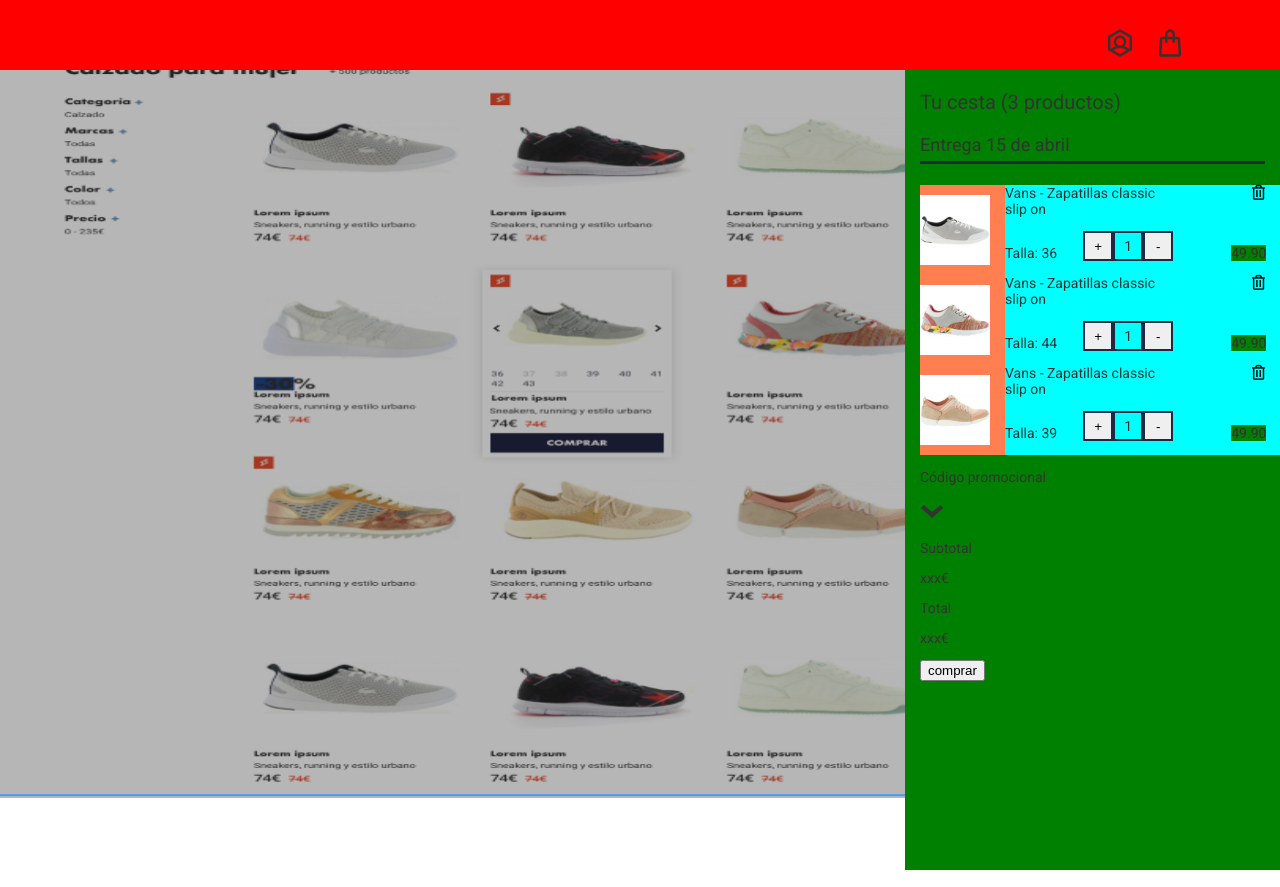
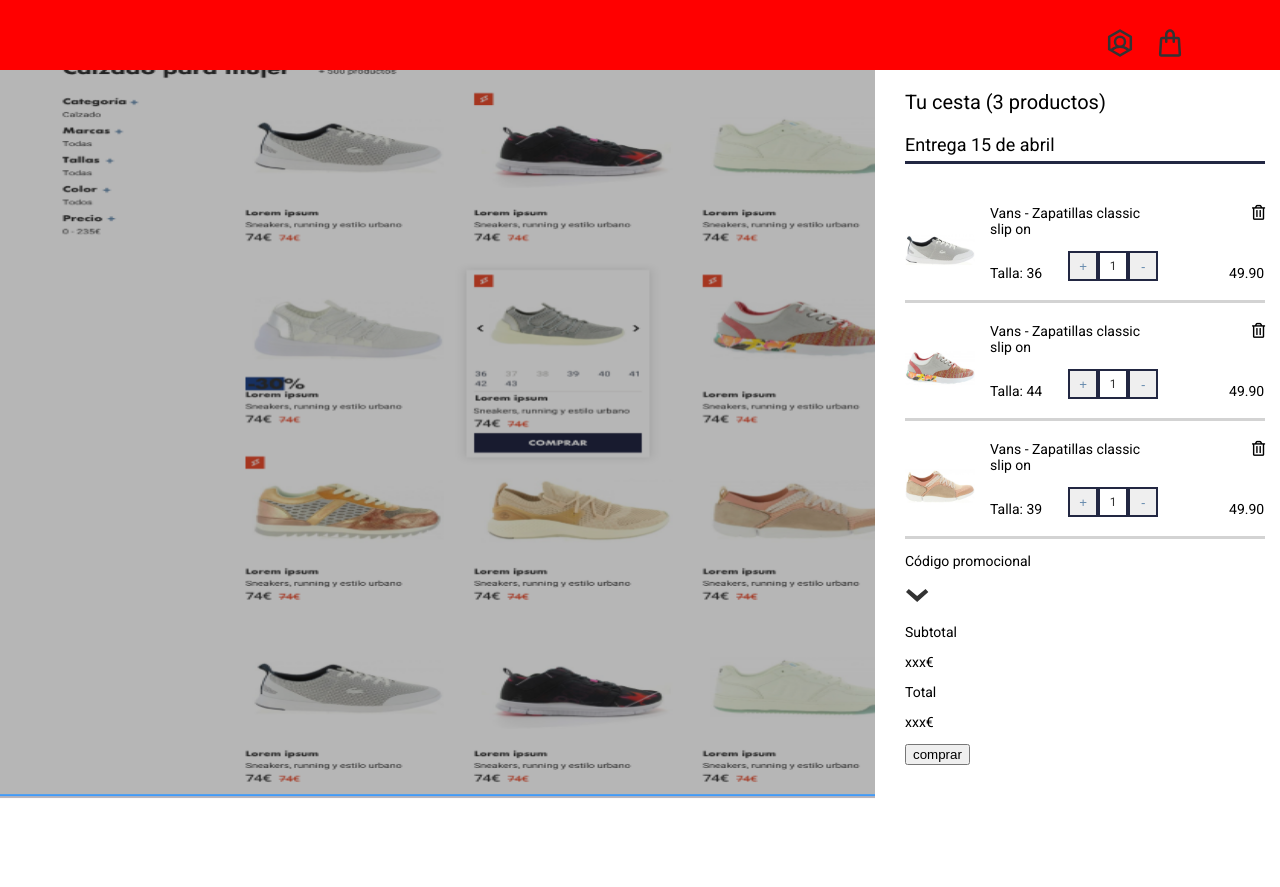
Before and after one commit to natalia-pn/Ecommerce-shopping-cart, a React (Create React App) app: page / in a window 1280 px wide. Built offline with nearby package versions, Linux system fonts and the light colour scheme.

Commit message:
Add quantity display colors

```diff
--- a/src/styles/_main.scss
+++ b/src/styles/_main.scss
@@ -3,7 +3,7 @@
     display: flex;
 }
 .Products-display {
-    width: 905px;
+    width: 875px;
     height: 100vh;
 }
 
@@ -13,7 +13,6 @@
     display: flex;
     justify-content: center;
     align-items: center;
-    background-color: purple;
     display: none;
 }
 
@@ -24,14 +23,11 @@
 .Shopping-bag__container {
     width: 375px;
     height: 100vh;
-    margin: 70px 0 17px;
-
-    background-color: green;
+    margin: 70px 15px 17px;
 }
 
 .Shopping-bag__summary {
     padding-left: 15px;
-    color: $grey;
     font-size: 14px;
 }
 
@@ -39,28 +35,24 @@
     font-size: 20px;
 }
 
-.Orders-summary__container {
-
-}
-
 .Delivery-date {
     font-size: 18px;
     border-bottom: solid $blue;
     padding-bottom: 6px;
-    margin: 0 15px 21px 0;
+    margin: 0 0 21px 0;
 }
 
 .Order__summary {
-    height: 90px;
+    height: 95px;
     display: flex;
-    background-color: pink;
+    padding-top: 20px;
+    border-bottom: solid $light-grey;
 }
 
 .Order__image-container {
     height: 90px;
     display: flex;
     align-items: center;
-    background-color: coral;
 }
 
 .Vans-picture {
@@ -70,11 +62,9 @@
 }
 
 .Order__details {
-    // width: 275px;
     height: 90px;
     display: flex;
     flex-wrap: wrap;
-    background-color: aqua
 }
 
 .Item__description {
@@ -88,7 +78,6 @@
 }
 
 .Delete-action__button {
-   margin-right: 15px;
    border: none;
    background: none;
    padding: 0;
@@ -96,17 +85,22 @@
 
 .Quantity-display__container {
     display: flex;
-    margin: 0 58px 0 0;
+    height: 30px;
 }
 
 .Quantity {
     width: 30px;
-    height: 30px;
     display: flex;
     justify-content: center;
     align-items: center;
     box-sizing: border-box;
     border: solid 2px $blue;
+    color: $dusty-blue;
+}
+
+.Quantity-display__box {
+    color: $black;
+    font-size: 12px;
 }
 
 .Item__size {
@@ -114,7 +108,7 @@
 }
 
 .Item__price {
-
-    background-color: green;
-
+    height: 16px;
+    width: 106px;
+    text-align: right;
 }
--- a/src/styles/settings.scss
+++ b/src/styles/settings.scss
@@ -1,2 +1,4 @@
-$grey: #333333;
 $blue: #222742;
+$dusty-blue: #658aad;
+$black: #333333;
+$light-grey: #D3D3D3;
```
